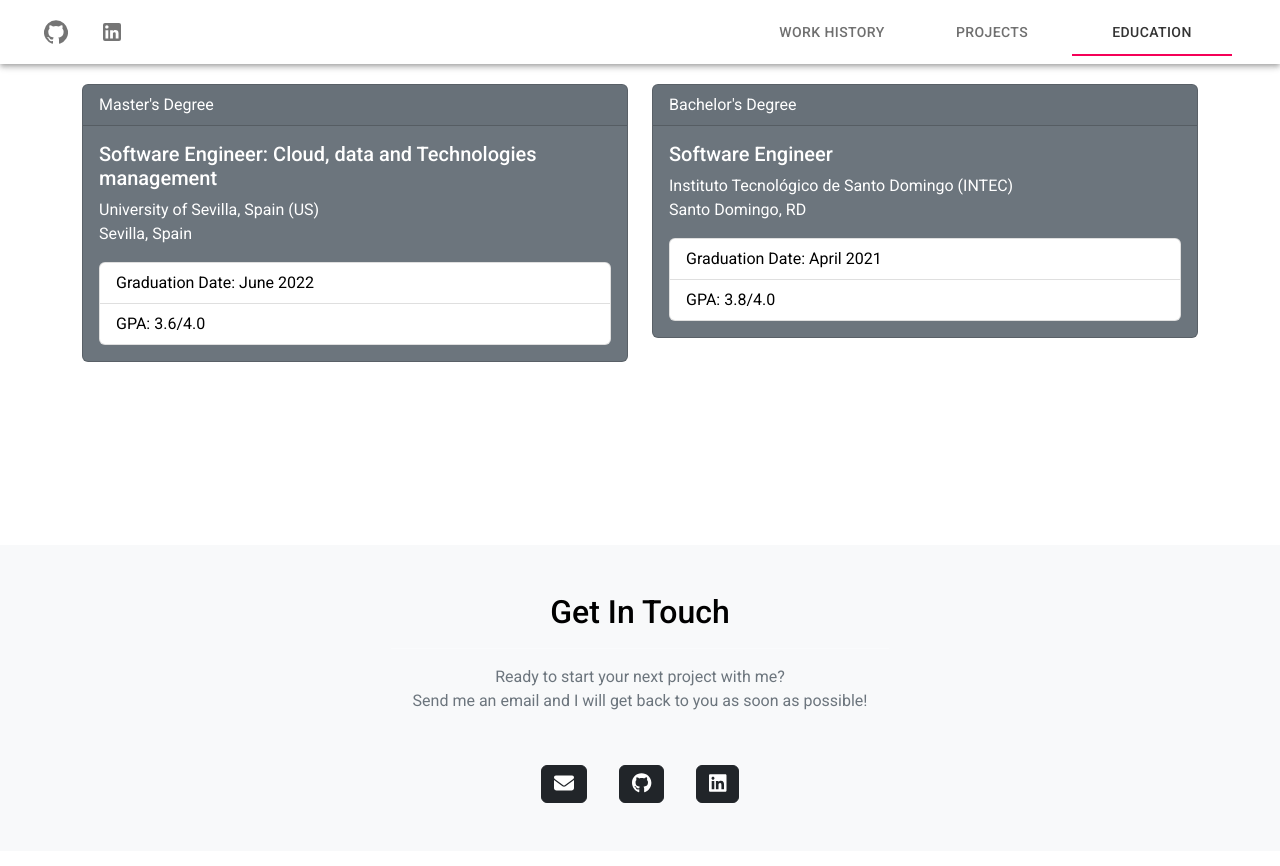
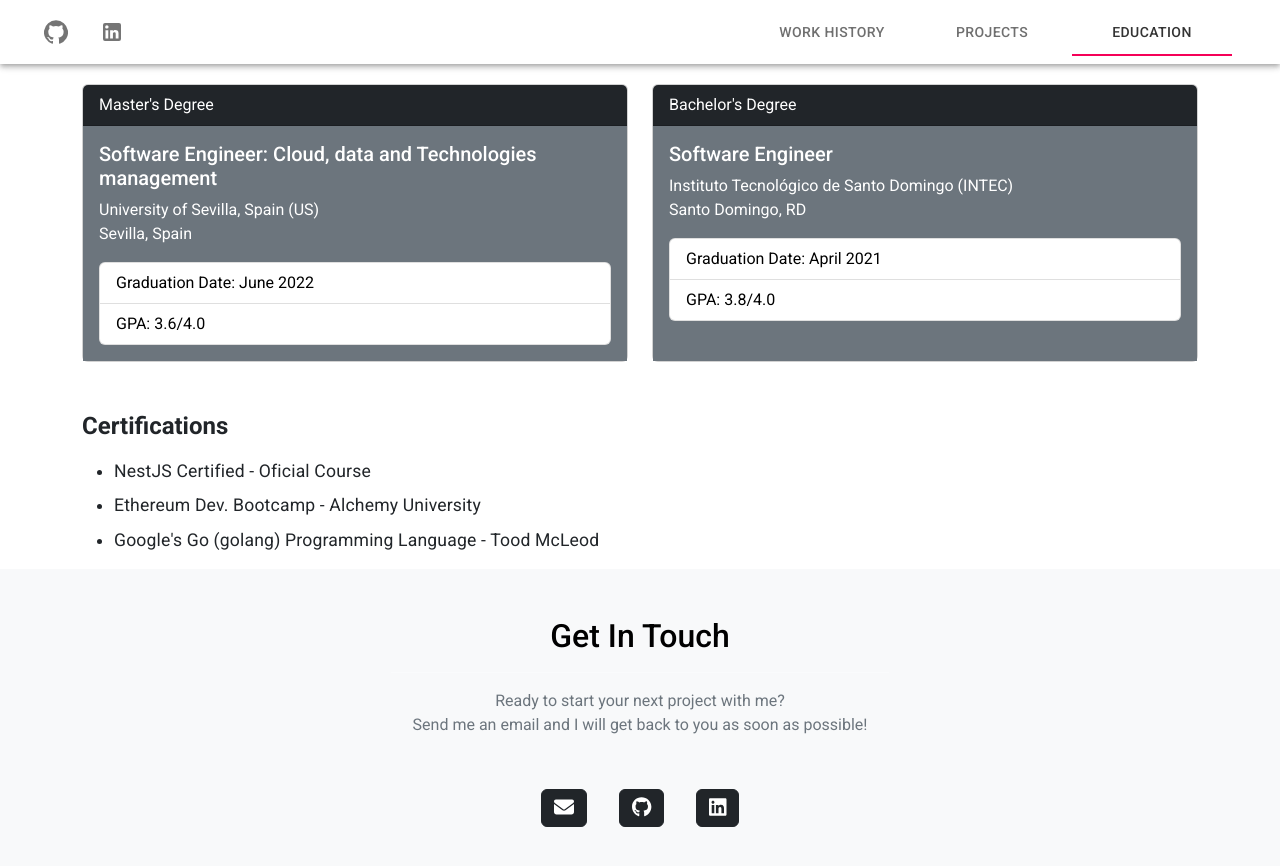
Before and after one commit to bujosa/lerna, a React (Create React App) app: page / in a window 1280 px wide. Both pictures are taken after a click on the tab "EDUCATION". Shown: the top 866 px of the page. Built offline with nearby package versions, Linux system fonts and the light colour scheme.

Commit message:
style: education mode dark second approach

```diff
--- a/src/components/Education.js
+++ b/src/components/Education.js
@@ -19,18 +19,21 @@
     fontSize: '2rem',
     fontWeight: 'bold',
     marginBottom: '2rem',
-    color: 'white', // nuevo estilo para el color del texto
   },
   certificationTitle: {
     fontSize: '1.5rem',
     fontWeight: 'bold',
     marginBottom: '1rem',
-    color: 'white', // nuevo estilo para el color del texto
   },
   certificationItem: {
     fontSize: '1.1rem',
     marginBottom: '0.5rem',
-    color: 'white', // nuevo estilo para el color del texto
+  },
+  cardText: {
+    color: '#ffffff',
+  },
+  listGroupItem: {
+    color: '#ffffff',
   },
 }));
 
@@ -39,47 +42,55 @@
   return (
     <Container>
       <Row>
-        <Col sm="6">
-          <Card className="bg-secondary">
-            <CardHeader className="text-white">Master's Degree</CardHeader>
-            <CardBody>
+        <Col sm="6" className="mb-4">
+          <Card className="h-100">
+            <CardHeader className="bg-dark text-white">
+              Master's Degree
+            </CardHeader>
+            <CardBody className="bg-secondary">
               <CardTitle tag="h5" className="text-white">
                 Software Engineer: Cloud, data and Technologies management
               </CardTitle>
-              <CardText className="text-white">
+              <CardText className={classes.cardText}>
                 University of Sevilla, Spain (US)
                 <br />
                 Sevilla, Spain
               </CardText>
               <ListGroup>
-                <ListGroupItem className="text-black">
-                  Graduation Date: June 2022
+                <ListGroupItem className={classes.listGroupItem}>
+                  <span className="text-black">
+                    Graduation Date: June 2022{' '}
+                  </span>
                 </ListGroupItem>
-                <ListGroupItem className="text-black">
-                  GPA: 3.6/4.0
+                <ListGroupItem className={classes.listGroupItem}>
+                  <span className="text-black"> GPA: 3.6/4.0 </span>
                 </ListGroupItem>
               </ListGroup>
             </CardBody>
           </Card>
         </Col>
-        <Col sm="6">
-          <Card className="bg-secondary">
-            <CardHeader className="text-white">Bachelor's Degree</CardHeader>
-            <CardBody>
+        <Col sm="6" className="mb-4">
+          <Card className="h-100">
+            <CardHeader className="bg-dark text-white">
+              Bachelor's Degree
+            </CardHeader>
+            <CardBody className="bg-secondary">
               <CardTitle tag="h5" className="text-white">
                 Software Engineer
               </CardTitle>
-              <CardText className="text-white">
+              <CardText className={classes.cardText}>
                 Instituto Tecnológico de Santo Domingo (INTEC)
                 <br />
                 Santo Domingo, RD
               </CardText>
               <ListGroup>
-                <ListGroupItem className="text-black">
-                  Graduation Date: April 2021
+                <ListGroupItem className={classes.listGroupItem}>
+                  <span className="text-black">
+                    Graduation Date: April 2021{' '}
+                  </span>
                 </ListGroupItem>
-                <ListGroupItem className="text-black">
-                  GPA: 3.8/4.0
+                <ListGroupItem className={classes.listGroupItem}>
+                  <span className="text-black"> GPA: 3.8/4.0 </span>
                 </ListGroupItem>
               </ListGroup>
             </CardBody>
```
